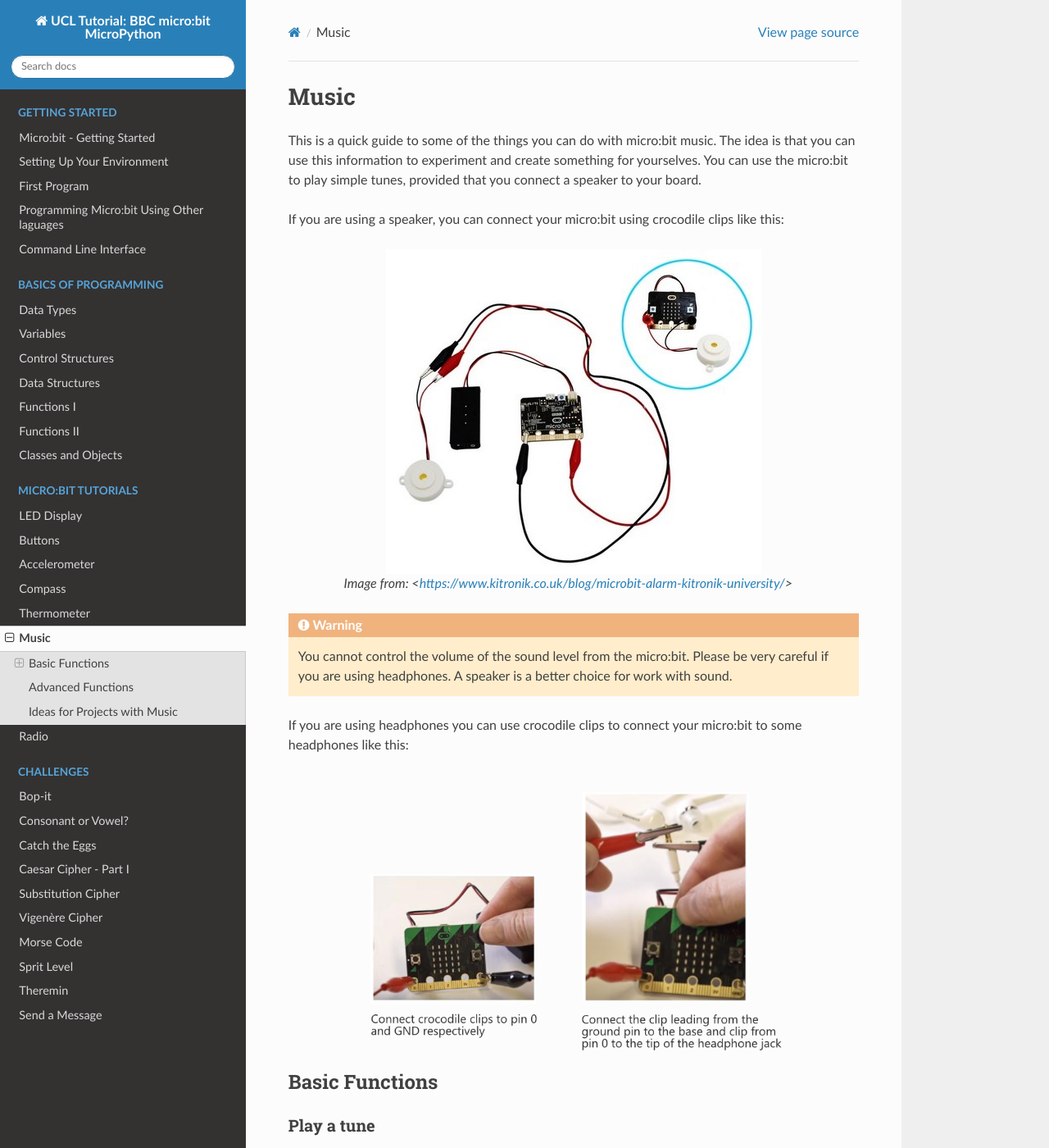
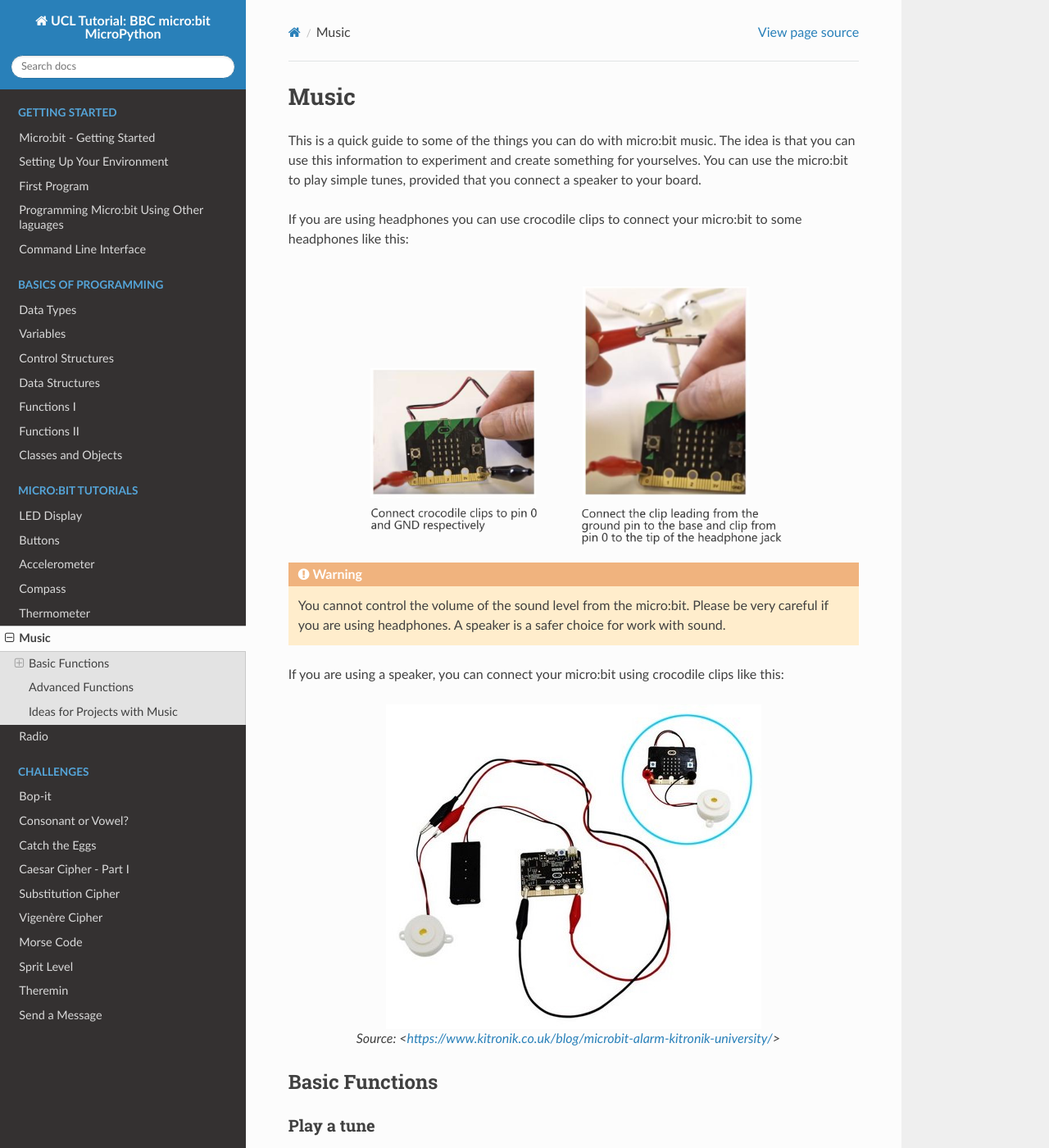
Before and after one commit to rharbird/microbit-challenges, a Sphinx documentation site: the page built from docs/source/tutorials/music.rst, in a window 1280 px wide and 1400 px high. Shown: the whole window at 82% size. Built offline with Sphinx 7.4.7 and the Read the Docs theme 2.0.0, drawn with Linux system fonts in a browser that asks for light colours; pages that are not in the unit, such as notebooks, are missing from menus; part of the change alters nothing that is shown.

Commit message:
Modify text

```diff
--- a/docs/source/tutorials/music.rst
+++ b/docs/source/tutorials/music.rst
@@ -3,15 +3,6 @@ Music
 ****************
 This is a quick guide to some of the things you can do with micro:bit music. The idea is that you can use this information to experiment and
 create something for yourselves.  You can use the micro:bit to play simple tunes, provided that you connect a speaker to your board.
-
-If you are using a speaker, you can connect your micro:bit using crocodile clips like this:
-
-.. figure:: assets/connect_speaker.jpg
-   :align: center
-
-   Image from: <https://www.kitronik.co.uk/blog/microbit-alarm-kitronik-university/>
-
-.. warning:: You cannot control the volume of the sound level from the micro:bit. Please be very careful if you are using headphones. A speaker is a better choice for work with sound.
 
 If you are using headphones you can use crocodile clips to connect your micro:bit to some headphones like this:
 
@@ -19,6 +10,14 @@ If you are using headphones you can use crocodile clips to connect your micro:bi
     :align: center
     :scale: 70 %
 
+.. warning:: You cannot control the volume of the sound level from the micro:bit. Please be very careful if you are using headphones. A speaker is a safer choice for work with sound.
+
+If you are using a speaker, you can connect your micro:bit using crocodile clips like this:
+
+.. figure:: assets/connect_speaker.jpg
+   :align: center
+
+   Source: <https://www.kitronik.co.uk/blog/microbit-alarm-kitronik-university/>
 
 
 Basic Functions
```
